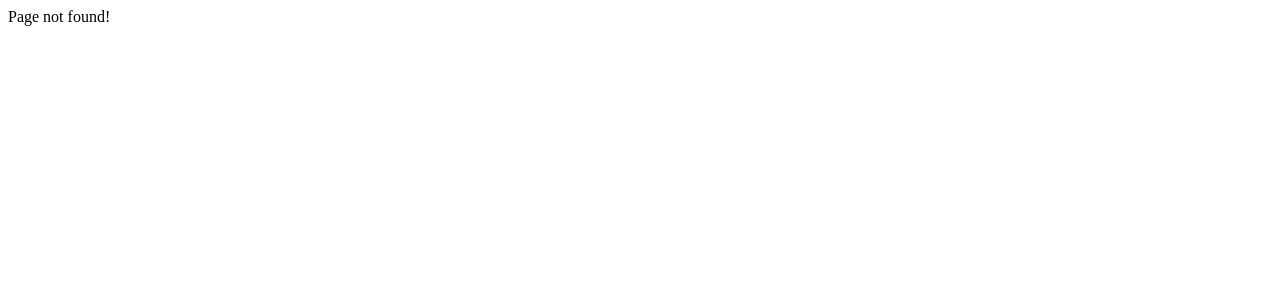
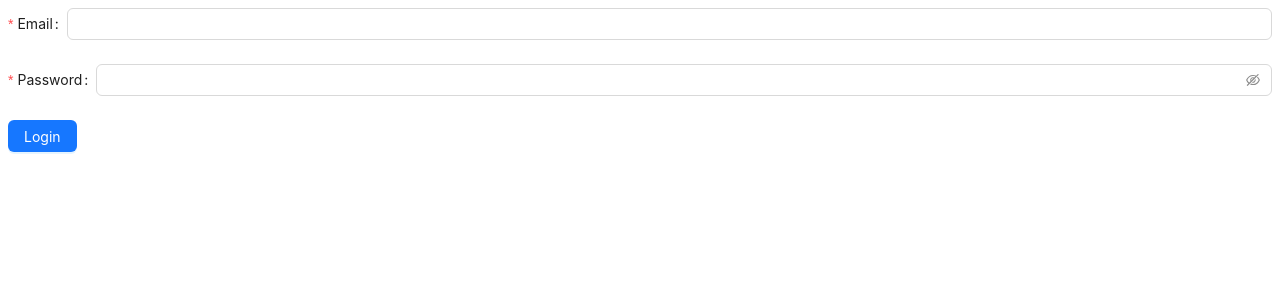
Before and after one commit to PhungNhuY/YChat-FE, a React (Vite) app: page /login in a window 1280 px wide. Before the commit this address had no page. Shown: the top 300 px of the page. Built offline with nearby package versions, Linux system fonts and the light colour scheme.

Commit message:
feat: login page

```diff
--- /dev/null
+++ b/src/modules/login/login-form.tsx
@@ -0,0 +1,42 @@
+import { Button, Form, FormProps, Input } from 'antd';
+import { useCallback } from 'react';
+
+type LoginFormFieldsType = {
+  email?: string;
+  password?: string;
+};
+
+export default function LoginForm() {
+  const onFinish: FormProps<LoginFormFieldsType>['onFinish'] = useCallback(
+    (values: LoginFormFieldsType) => {
+      console.log('Success', values);
+    },
+    [],
+  );
+
+  return (
+    <Form name="Login" onFinish={onFinish} autoComplete="off">
+      <Form.Item<LoginFormFieldsType>
+        label="Email"
+        name="email"
+        rules={[{ required: true, message: 'Please input your email!' }]}
+      >
+        <Input />
+      </Form.Item>
+
+      <Form.Item<LoginFormFieldsType>
+        label="Password"
+        name="password"
+        rules={[{ required: true, message: 'Please input your password!' }]}
+      >
+        <Input.Password />
+      </Form.Item>
+
+      <Form.Item>
+        <Button type="primary" htmlType="submit">
+          Login
+        </Button>
+      </Form.Item>
+    </Form>
+  );
+}
--- /dev/null
+++ b/src/pages/index.ts
@@ -0,0 +1,4 @@
+export { default as ErrorPage } from './error-page';
+export { default as HomePage } from './home-page';
+export { default as LoginPage } from './login-page';
+export { default as NotFoundPage } from './not-found-page';
--- /dev/null
+++ b/src/pages/login-page.tsx
@@ -0,0 +1,7 @@
+import LoginForm from '../modules/login/login-form';
+
+function LoginPage() {
+  return <LoginForm />;
+}
+
+export default LoginPage;
--- a/src/router/index.tsx
+++ b/src/router/index.tsx
@@ -4,9 +4,8 @@ import {
   RouterProvider,
 } from 'react-router-dom';
 import { AuthenticatedLayout } from '../layouts/authenticated-layout';
-import ErrorPage from '../pages/error-page';
-import HomePage from '../pages/home-page';
-import NotFoundPage from '../pages/not-found-page';
+import { UnauthenticatedLayout } from '../layouts/unauthenticated-layout';
+import { ErrorPage, HomePage, LoginPage, NotFoundPage } from '../pages';
 
 // Define public routes accessible by all users
 const routesForPublic: Array<RouteObject> = [];
@@ -27,7 +26,19 @@ const routesForAuthenticatedOnly: Array<RouteObject> = [
 ];
 
 // Define routes accessible only by non-authenticated users
-const routesForUnauthenticatedOnly: Array<RouteObject> = [];
+const routesForUnauthenticatedOnly: Array<RouteObject> = [
+  {
+    path: '',
+    element: <UnauthenticatedLayout />,
+    errorElement: <ErrorPage />,
+    children: [
+      {
+        path: 'login',
+        element: <LoginPage />,
+      },
+    ],
+  },
+];
 
 const router = createBrowserRouter([
   ...routesForPublic,
```
Also changed, not shown: 1 other file (tests, documents, lock files or other folders).
